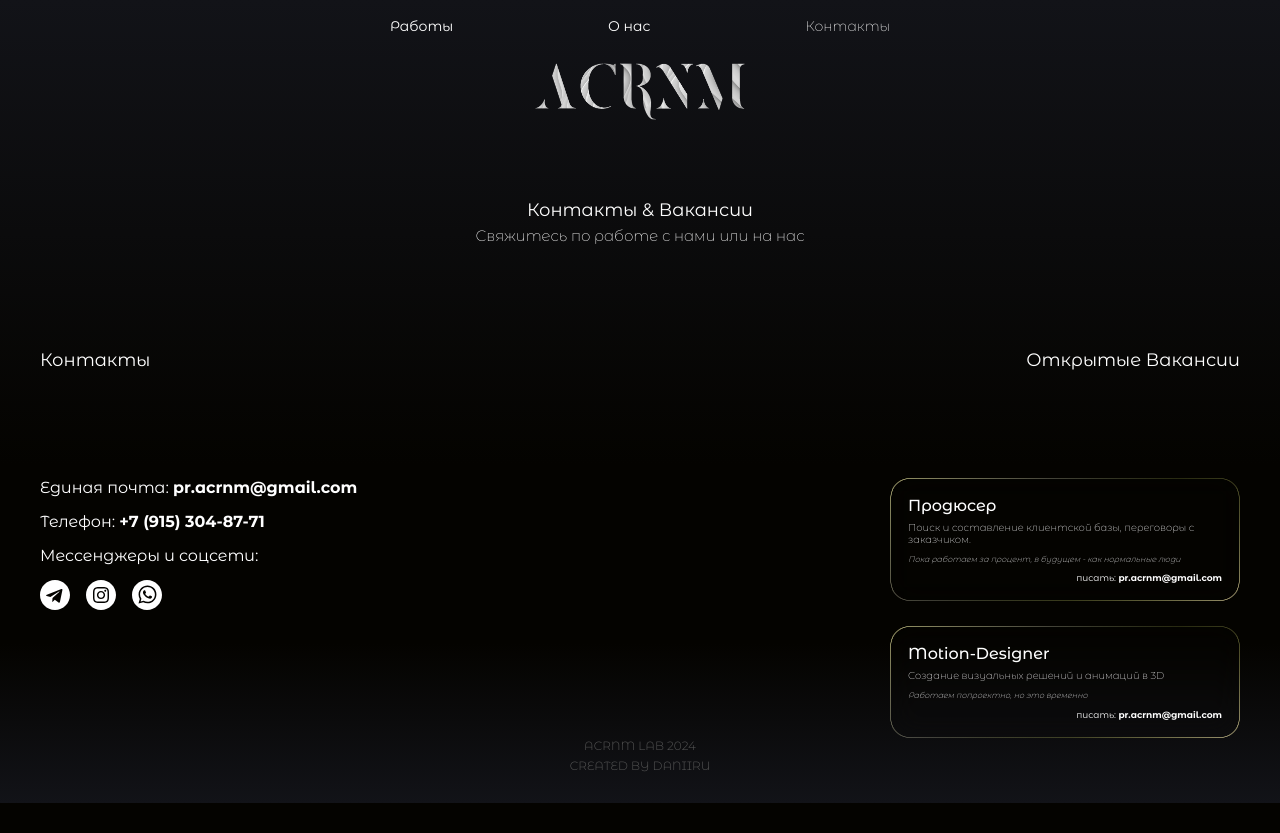
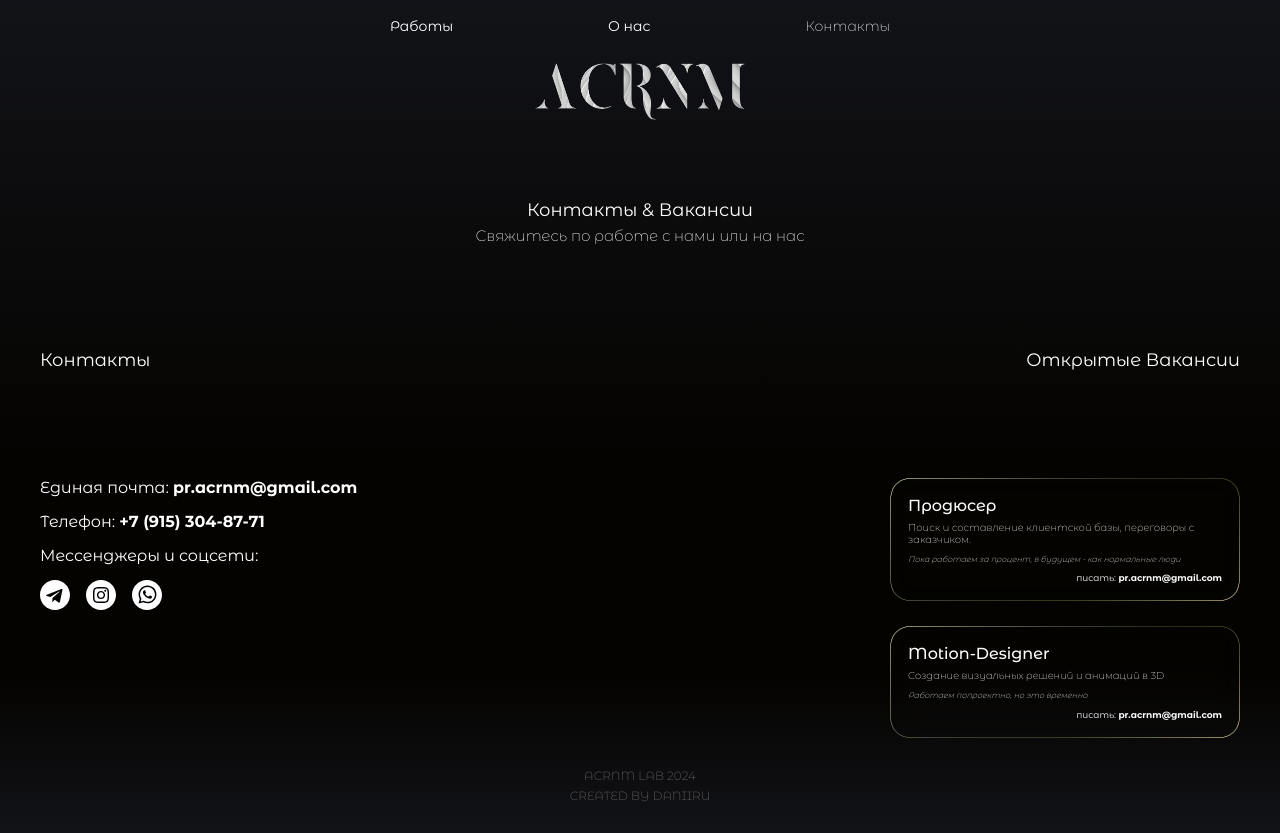
Before and after one commit to dancho12/acrnm, a Vue app: page /contact in a window 1280 px wide. Before the commit the page ends 803 px from the top, so only its background shows below. Built offline with nearby package versions, Linux system fonts and the light colour scheme.

Commit message:
Что-то старое но важное

```diff
--- a/src/App.vue
+++ b/src/App.vue
@@ -92,8 +92,8 @@
 .top-gradient {
   position: absolute;
   top: 0;
-  left: calc(50% - 1024px);
-  width: 2048px;
+  left: 0;
+  width: 100vw;
   height: 465px;
   background: linear-gradient(0deg, #040300 0%, #121318 100%);
   z-index: -3;
@@ -102,8 +102,8 @@
 .bottom-gradient {
   position: absolute;
   bottom: 0;
-  left: calc(50% - 1024px);
-  width: 2048px;
+  left: 0;
+  width: 100vw;
   // height: 465px;
   height: 20vh;
   background: linear-gradient(180deg, #040300 0%, #121318 100%);
--- a/src/views/ContactView.vue
+++ b/src/views/ContactView.vue
@@ -127,6 +127,8 @@
     }
 
     .vacancies {
+        margin-bottom: 30px;
+
         h3 {
             text-align: right;
         }
--- a/src/views/HomeView.vue
+++ b/src/views/HomeView.vue
@@ -94,13 +94,13 @@
       <span class="tel">+7 (915) 304-87-71</span>
       <span class="mail">pr.acrnm@gmail.com</span>
       <div class="icons">
-        <a href="http://" target="_blank" rel="noopener noreferrer">
+        <a href="https://t.me/yakov_ovven" target="_blank" rel="noopener noreferrer">
           <div class="icon tele"></div>
         </a>
-        <a href="http://" target="_blank" rel="noopener noreferrer">
+        <a href="https://www.instagram.com/acrnm.mus/" target="_blank" rel="noopener noreferrer">
           <div class="icon insta"></div>
         </a>
-        <a href="http://" target="_blank" rel="noopener noreferrer">
+        <a href="https://wa.me/+79153048771" target="_blank" rel="noopener noreferrer">
           <div class="icon whatsapp"></div>
         </a>
       </div>
```
Also changed, not shown: public/og-image.png.
